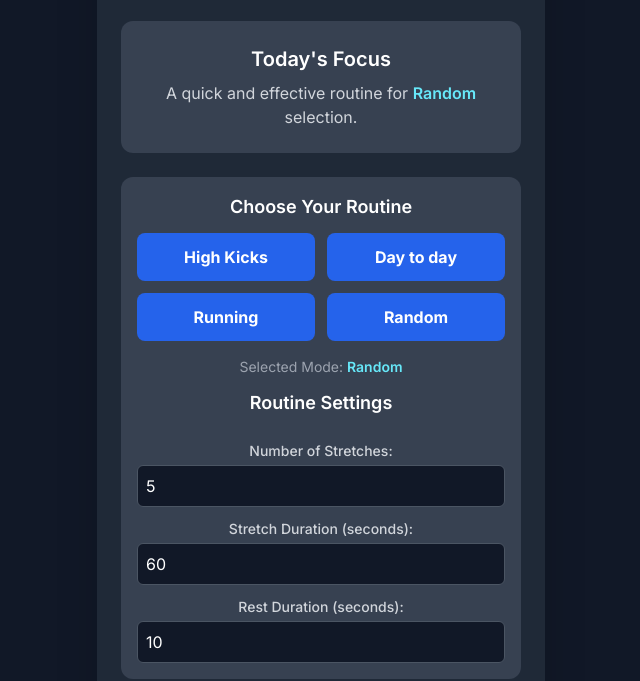
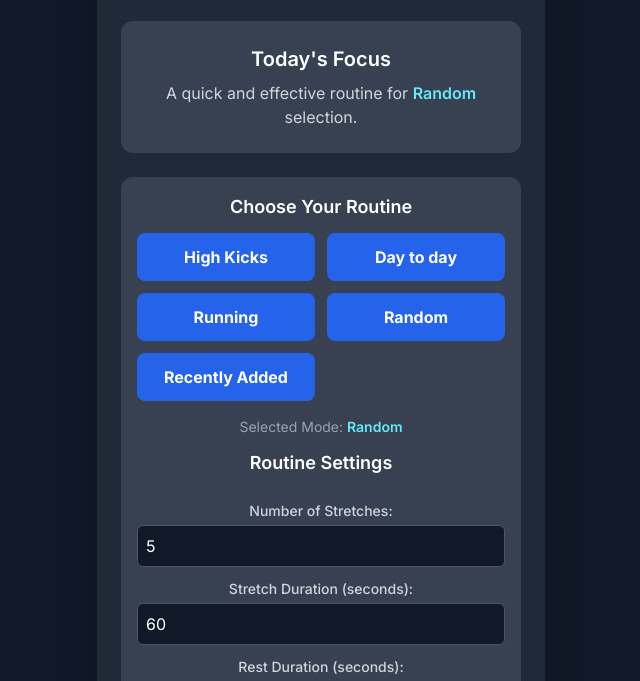
Before and after one commit to SimeonIvanov1/second, a website: page index.html in a window 1280 px wide. Shown: the part 103-784 px from the top of the page, without its empty margins (319-959 px from the left). Drawn offline with nearby package versions, Linux system fonts and the light colour scheme.

Commit message:
Update index.html

```diff
--- a/index.html
+++ b/index.html
@@ -55,6 +55,7 @@
                     <button class="mode-btn w-full bg-blue-600 hover:bg-blue-700 text-white font-bold py-3 px-4 rounded-lg transition-transform transform hover:scale-105" data-mode="Day to day">Day to day</button>
                     <button class="mode-btn w-full bg-blue-600 hover:bg-blue-700 text-white font-bold py-3 px-4 rounded-lg transition-transform transform hover:scale-105" data-mode="Running">Running</button>
                     <button class="mode-btn w-full bg-blue-600 hover:bg-blue-700 text-white font-bold py-3 px-4 rounded-lg transition-transform transform hover:scale-105" data-mode="Random">Random</button>
+                    <button class="mode-btn w-full bg-blue-600 hover:bg-blue-700 text-white font-bold py-3 px-4 rounded-lg transition-transform transform hover:scale-105" data-mode="Recently Added">Recently Added</button>
                 </div>
                 <p class="text-gray-400 text-sm mb-3">Selected Mode: <span class="font-semibold text-cyan-300" id="current-selected-mode-text">Random</span></p>
 
@@ -92,11 +93,7 @@
                 <div id="video-selector-preview" class="absolute bottom-10 left-0 right-0 flex justify-center space-x-2 p-2"></div>
             </div>
 
-            <!-- Unverified Exercises List -->
-            <div id="unverified-exercises-list" class="bg-gray-700 p-4 rounded-xl mb-6 text-left hidden">
-                <h3 class="text-lg font-semibold mb-3 text-red-300">Exercises to Fix:</h3>
-                <ul id="fix-list" class="list-disc list-inside text-gray-300"></ul>
-            </div>
+            <!-- Removed Unverified Exercises List -->
 
 
             <button id="start-btn" class="w-full bg-cyan-500 hover:bg-cyan-600 text-white font-bold py-4 px-4 rounded-lg text-lg transition-transform transform hover:scale-105 shadow-lg">
@@ -176,39 +173,40 @@
         const stretches = [
             // Hips
             { name: "Pigeon Pose", videoIds: ["M9VNeCErXq8"], routineTypes: ["Day to day", "High Kicks"], verified: true, multiPart: true, parts: [{ label: "Left Leg", start: 3 }, { label: "Right Leg", start: 30 }] },
-            { name: "Frog Stretch", videoIds: ["0CH1NVeNJbw"], start: 11, routineTypes: ["Day to day", "High Kicks"], verified: true },
+            { name: "Frog Stretch", videoIds: ["0CH1NVeNJbw"], start: 11, routineTypes: ["Day to day", "High Kicks", "Recently Added"], verified: true },
             { name: "Butterfly Stretch", videoIds: ["N-xrg7jYVW0"], start: 4, routineTypes: ["Day to day", "High Kicks"], verified: true },
-            { name: "Seated Straddle", videoIds: ["HZRZ18fDleg"], start: 4, routineTypes: ["Day to day", "High Kicks"], verified: true },
-            { name: "Kneeling Hip Flexor Stretch", videoIds: ["3wthmvKWoOU"], start: 2, routineTypes: ["Day to day", "High Kicks", "Running"], verified: true },
-            { name: "Lying Hip Rotations", videoIds: ["y9Ea-Y2mXAU"], start: 4, routineTypes: ["Day to day", "Running"], verified: true },
-            { name: "90/90 Stretch", videoIds: ["F1XdXdCjERk"], start: 3, routineTypes: ["Day to day", "High Kicks"], verified: true },
-            { name: "Cossack Squat", videoIds: ["fyAl4o1BGVo"], start: 120, routineTypes: ["Day to day", "High Kicks"], verified: true },
-            { name: "Deep Squat Hold", videoIds: ["iQaw0pj6cEQ"], start: 0, routineTypes: ["Day to day", "High Kicks"], verified: true },
-            { name: "Fire Log Pose", videoIds: ["WYTm1kDeCqc"], start: 0, routineTypes: ["Day to day", "High Kicks"], verified: true },
+            { name: "Seated Straddle", videoIds: ["HZRZ18fDleg"], start: 4, routineTypes: ["Day to day", "High Kicks", "Recently Added"], verified: true },
+            { name: "Kneeling Hip Flexor Stretch", videoIds: ["3wthmvKWoOU"], start: 2, routineTypes: ["Day to day", "High Kicks", "Running", "Recently Added"], verified: true },
+            { name: "Lying Hip Rotations", videoIds: ["y9Ea-Y2mXAU"], start: 4, routineTypes: ["Day to day", "Running", "Recently Added"], verified: true },
+            { name: "90/90 Stretch", videoIds: ["F1XdXdCjERk"], start: 3, routineTypes: ["Day to day", "High Kicks", "Recently Added"], verified: true },
+            { name: "Cossack Squat", videoIds: ["fyAl4o1BGVo"], start: 120, routineTypes: ["Day to day", "High Kicks", "Recently Added"], verified: true },
+            { name: "Deep Squat Hold", videoIds: ["iQaw0pj6cEQ"], start: 0, routineTypes: ["Day to day", "High Kicks", "Recently Added"], verified: true },
+            { name: "Fire Log Pose", videoIds: ["WYTm1kDeCqc"], start: 0, routineTypes: ["Day to day", "High Kicks", "Recently Added"], verified: true },
             { name: "Happy Baby Pose", videoIds: ["z-BjiGQZe4s"], start: 2, routineTypes: ["Day to day"], verified: true },
 
             // Ankles
-            { name: "Ankle Circles", videoIds: ["om1IAdzpKsg"], start: 7, routineTypes: ["Day to day", "Running"], verified: true },
-            { name: "Heel/Toe Walks", videoIds: ["eghMLTn8tDc"], start: 7, routineTypes: ["Day to day", "Running"], verified: true },
-            { name: "Kneeling Ankle Stretch", videoIds: ["2cuYI6s3Qlo"], start: 9, routineTypes: ["Day to day", "Running"], verified: true },
-            { name: "Standing Calf Stretch", videoIds: ["1qlN5EXFUNo"], start: 0, routineTypes: ["Day to day", "Running"], verified: true },
-            { name: "Soleus Stretch", videoIds: ["RCjNN6JfSmE"], start: 5, routineTypes: ["Day to day", "Running"], verified: true },
-            { name: "Ankle Inversion/Eversion", videoIds: ["yrCiwKBGUvg"], start: 0, routineTypes: ["Day to day", "Running"], verified: true },
-            { name: "Lunging Ankle Stretch", videoIds: ["nAZcYWW8QFo"], start: 3, routineTypes: ["Day to day", "Running"], verified: true },
-            { name: "Alphabet Ankles", videoIds: ["YTVZUMuEKPA"], start: 6, routineTypes: ["Day to day", "Running"], verified: true },
-            { name: "Seated Ankle Stretch", videoIds: ["sYAGbGEQMGE"], start: 5, routineTypes: ["Day to day", "Running"], verified: true },
+            { name: "Ankle Circles", videoIds: ["om1IAdzpKsg"], start: 7, routineTypes: ["Day to day", "Running", "Recently Added"], verified: true },
+            { name: "Heel/Toe Walks", videoIds: ["eghMLTn8tDc"], start: 7, routineTypes: ["Day to day", "Running", "Recently Added"], verified: true },
+            { name: "Kneeling Ankle Stretch", videoIds: ["2cuYI6s3Qlo"], start: 9, routineTypes: ["Day to day", "Running", "Recently Added"], verified: true },
+            { name: "Standing Calf Stretch", videoIds: ["1qlN5EXFUNo"], start: 0, routineTypes: ["Day to day", "Running", "Recently Added"], verified: true },
+            { name: "Soleus Stretch", videoIds: ["RCjNN6JfSmE"], start: 5, routineTypes: ["Day to day", "Running", "Recently Added"], verified: true },
+            { name: "Ankle Inversion/Eversion", videoIds: ["yrCiwKBGUvg"], start: 0, routineTypes: ["Day to day", "Running", "Recently Added"], verified: true },
+            { name: "Lunging Ankle Stretch", videoIds: ["nAZcYWW8QFo"], start: 3, routineTypes: ["Day to day", "Running", "Recently Added"], verified: true },
+            { name: "Alphabet Ankles", videoIds: ["YTVZUMuEKPA"], start: 6, routineTypes: ["Day to day", "Running", "Recently Added"], verified: true },
+            { name: "Seated Ankle Stretch", videoIds: ["sYAGbGEQMGE"], start: 5, routineTypes: ["Day to day", "Running", "Recently Added"], verified: true },
 
             // Shoulders
             { name: "Arm Circles", videoIds: ["Lha66p0ZXUc"], routineTypes: ["Day to day"], verified: true },
-            { name: "Cross-Body Arm Stretch", videoIds: ["2quJjVCT7AY"], start: 17, routineTypes: ["Day to day"], verified: true },
+            { name: "Cross-Body Arm Stretch", videoIds: ["2quJjVCT7AY"], start: 17, routineTypes: ["Day to day", "Recently Added"], verified: true },
             { name: "Overhead Triceps Stretch", videoIds: ["NQzLqpHLyuI"], start: 2, routineTypes: ["Day to day"], verified: true },
             { name: "Doorway Chest Stretch", videoIds: ["NS64IgKUyeY"], start: 3, routineTypes: ["Day to day"], verified: true },
             { name: "Thread the Needle", videoIds: ["2CGqyWvxP-g"], start: 0, routineTypes: ["Day to day"], verified: true },
 
             // Neck
             { name: "Neck Tilts", videoIds: ["0jzWXtnipPY"], start: 0, routineTypes: ["Day to day"], verified: true },
-            { name: "Chin Tucks", videoIds: ["7rnlAVhAK-8"], start: 5, routineTypes: ["Day to day"], verified: true },
-            { name: "Ear to Shoulder Stretch", videoIds: ["UbhOswck_yQ"], start: 30, routineTypes: ["Day to day"], verified: true },
+            { name: "Neck Rotations", videoIds: [], routineTypes: ["Day to day"] }, // Still no video
+            { name: "Chin Tucks", videoIds: ["7rnlAVhAK-8"], start: 5, routineTypes: ["Day to day", "Recently Added"], verified: true },
+            { name: "Ear to Shoulder Stretch", videoIds: ["UbhOswck_yQ"], start: 30, routineTypes: ["Day to day", "Recently Added"], verified: true },
 
             // Back
             { name: "Cat-Cow Pose", videoIds: ["w_UKcI1Ftn8"], start: 0, routineTypes: ["Day to day"], verified: true },
@@ -219,13 +217,13 @@
             { name: "SEATED ABS CIRCLES", videoIds: ["GflQ_ymx9Nw"], start: 3, routineTypes: ["Day to day"], verified: true },
 
             // Legs
-            { name: "Standing Hamstring Stretch", videoIds: ["fsZebJN-gqk"], start: 0, routineTypes: ["Day to day", "High Kicks", "Running"], verified: true },
+            { name: "Standing Hamstring Stretch", videoIds: ["fsZebJN-gqk"], start: 0, routineTypes: ["Day to day", "High Kicks", "Running", "Recently Added"], verified: true },
             { name: "EASY KNEELING HAMSTRING STRETCH", videoIds: ["TxuyL_xwFIE"], start: 4, routineTypes: ["Day to day", "Running"], verified: true },
             { name: "SITTING HAMSTRING STRETCH", videoIds: ["TfMyFKmTpvg"], start: 2, routineTypes: ["Day to day", "Running"], verified: true },
             { name: "Quad Stretch (Standing)", videoIds: ["UTA-6h17Zdo"], start: 0, routineTypes: ["Day to day", "High Kicks", "Running"], verified: true },
             { name: "Glute Bridge", videoId: "8bbE64NuDTU", start: 86, routineTypes: ["Day to day", "High Kicks", "Running"], verified: true },
             { name: "Forward Fold", videoIds: ["MKyJujOc2vo"], start: 0, routineTypes: ["Day to day", "Running"], verified: true },
-            { name: "Pancake Stretch", videoIds: ["b0kCd4L20V8"], start: 18, routineTypes: ["Day to day", "High Kicks"], verified: true },
+            { name: "Pancake Stretch", videoIds: ["b0kCd4L20V8"], start: 18, routineTypes: ["Day to day", "High Kicks", "Recently Added"], verified: true },
             { name: "BULGARIAN SPLIT SQUAT", videoIds: ["Brh1SHAkknI"], start: 4, routineTypes: ["High Kicks", "Running"], verified: true },
         ];
 
@@ -258,8 +256,7 @@
         const videoSelectorSession = document.getElementById('video-selector-session');
         const videoSelectorPreview = document.getElementById('video-selector-preview');
         const individualExerciseSelectionContainer = document.getElementById('individual-exercise-selection-container');
-        const unverifiedExercisesListContainer = document.getElementById('unverified-exercises-list');
-        const fixList = document.getElementById('fix-list');
+        // Removed unverifiedExercisesListContainer and fixList as they are no longer needed
 
 
         // --- App State ---
@@ -615,9 +612,9 @@
 
         function populateExerciseSelect() {
             exerciseSelect.innerHTML = '<option value="">-- Select an exercise --</option>';
-            fixList.innerHTML = ''; // Clear previous fix list
+            // fixList.innerHTML = ''; // Removed as "Exercises to Fix" is removed
 
-            const unverified = [];
+            // const unverified = []; // Removed as "Exercises to Fix" is removed
             const exercisesForMode = stretches.filter(stretch => {
                 // Determine if the stretch has a verified video.
                 const hasVideo = (stretch.multiPart && stretch.videoIds && stretch.videoIds.length > 0 && stretch.verified) ||
@@ -625,7 +622,7 @@
                                  (stretch.videoIds && stretch.videoIds.length > 0 && stretch.verified);
 
                 if (!hasVideo) {
-                    unverified.push(stretch); // Push the whole stretch object to access its name
+                    // unverified.push(stretch); // Removed as "Exercises to Fix" is removed
                     return false; // Exclude from dropdown if no verified video
                 }
                 // Include in dropdown if it's for 'Random' mode or matches the selected routine type.
@@ -640,17 +637,7 @@
                 exerciseSelect.appendChild(option);
             });
 
-            if (unverified.length > 0 && SELECTED_MODE !== 'Random') {
-                unverifiedExercisesListContainer.classList.remove('hidden');
-                unverified.forEach(stretch => {
-                    const listItem = document.createElement('li');
-                    // Display "No video Available" for exercises without a video
-                    listItem.textContent = `${stretch.name} (No video Available)`;
-                    fixList.appendChild(listItem);
-                });
-            } else {
-                unverifiedExercisesListContainer.classList.add('hidden');
-            }
+            // Removed unverified list display logic as "Exercises to Fix" is removed
         }
 
         function showIndividualExercisePreview(exerciseName) {
@@ -692,13 +679,13 @@
         function updateUIBasedOnMode() {
             if (SELECTED_MODE === 'Random') {
                 individualExerciseSelectionContainer.classList.add('hidden');
-                unverifiedExercisesListContainer.classList.add('hidden');
+                // unverifiedExercisesListContainer.classList.add('hidden'); // Removed as element is removed
                 individualExercisePreview.classList.add('hidden');
                 if (isPreviewPlayerReady) previewPlayer.stopVideo();
                 exerciseSelect.value = ""; // Clear selection if switching to random
             } else {
                 individualExerciseSelectionContainer.classList.remove('hidden');
-                // Visibility of unverifiedExercisesListContainer is managed by populateExerciseSelect
+                // Visibility of unverifiedExercisesListContainer is managed by populateExerciseSelect // Removed
             }
             populateExerciseSelect(); // Repopulate and re-evaluate "fix" list visibility
         }
```
